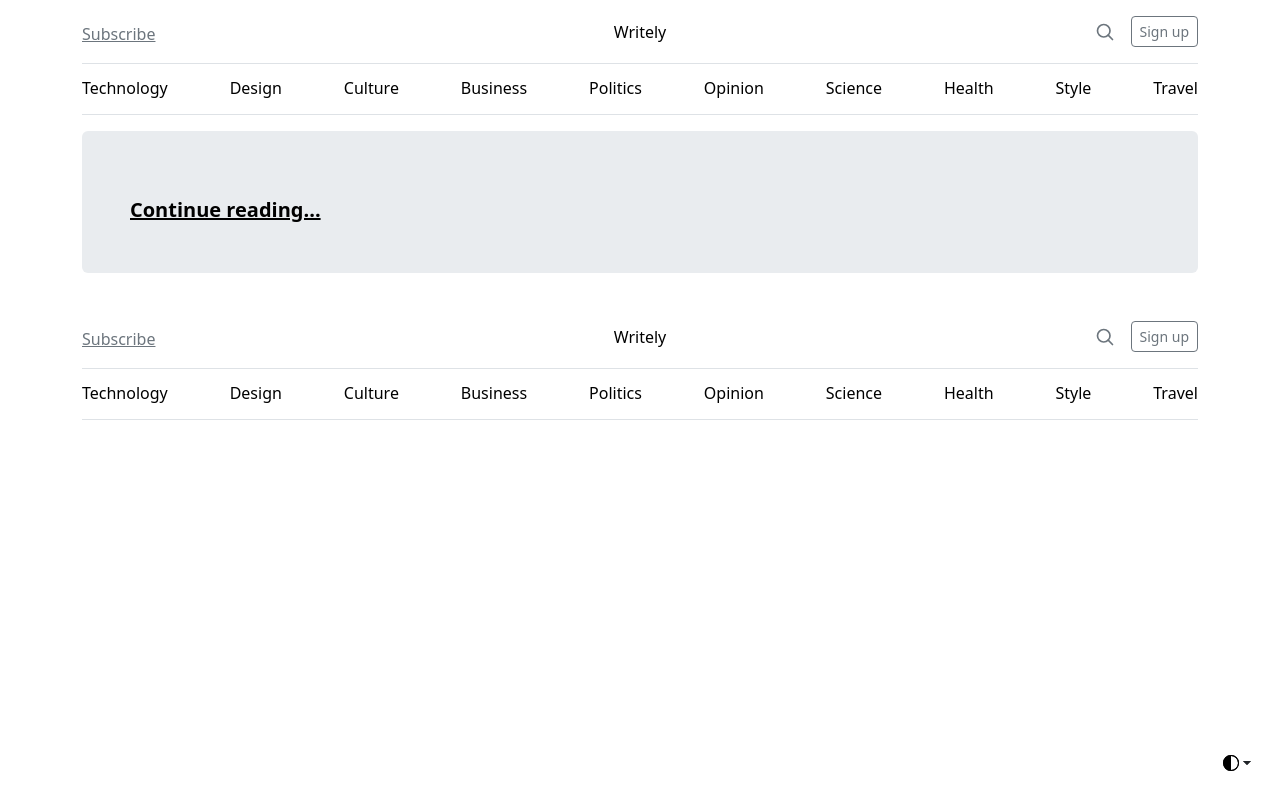
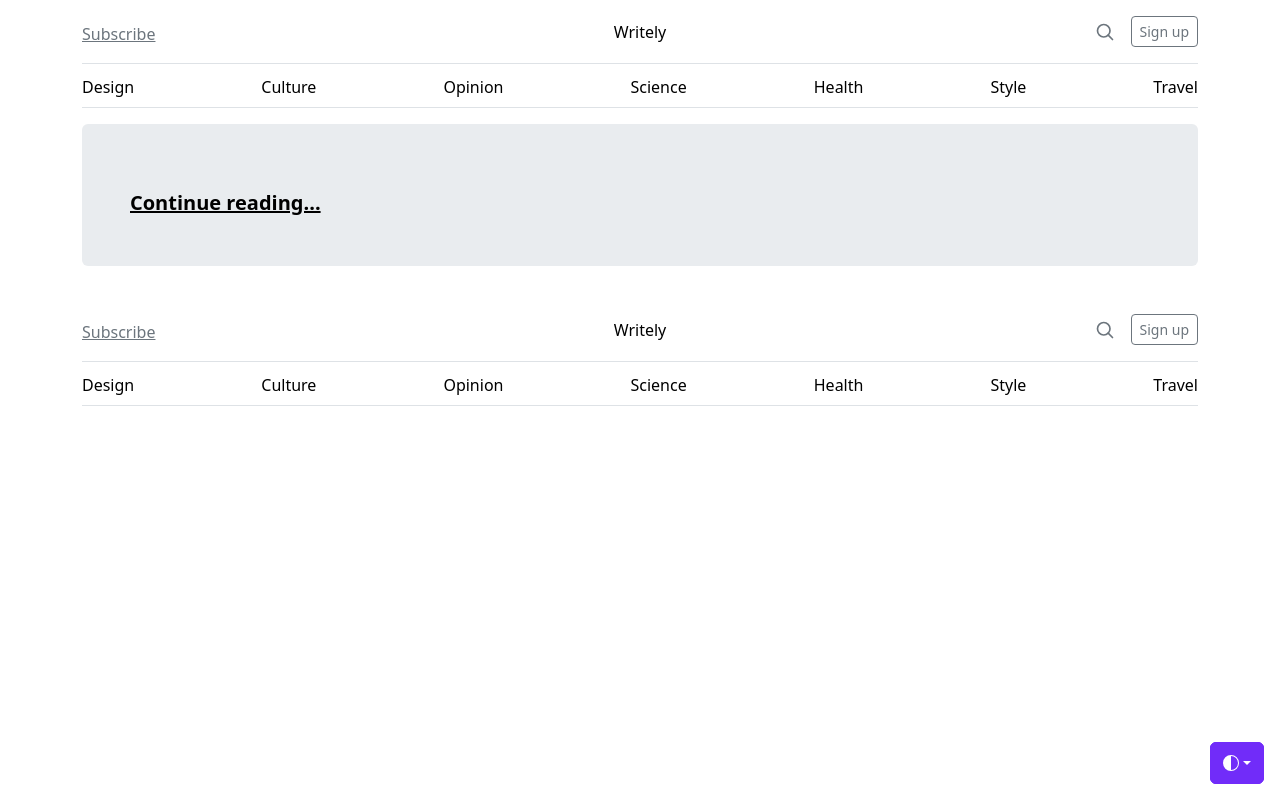
Before and after one commit to honeyBeexO/writely, a Django app: template blog/templates/blog/home.html in a window 1280 px wide. Run offline with Django 5.2, Linux system fonts and the light colour scheme; the template is opened without the code that fills it, so the values that code supplies are empty.

Commit message:
url and named routes

```diff
--- /dev/null
+++ b/blog/static/blog/styles.css
@@ -0,0 +1,78 @@
+.bd-placeholder-img {
+    font-size: 1.125rem;
+    text-anchor: middle;
+    -webkit-user-select: none;
+    -moz-user-select: none;
+    user-select: none;
+}
+
+@media (min-width: 768px) {
+    .bd-placeholder-img-lg {
+        font-size: 3.5rem;
+    }
+}
+
+.b-example-divider {
+    width: 100%;
+    height: 3rem;
+    background-color: rgba(0, 0, 0, 0.1);
+    border: solid rgba(0, 0, 0, 0.15);
+    border-width: 1px 0;
+    box-shadow:
+        inset 0 0.5em 1.5em rgba(0, 0, 0, 0.1),
+        inset 0 0.125em 0.5em rgba(0, 0, 0, 0.15);
+}
+
+.b-example-vr {
+    flex-shrink: 0;
+    width: 1.5rem;
+    height: 100vh;
+}
+
+.bi {
+    vertical-align: -0.125em;
+    fill: currentColor;
+}
+
+.nav-scroller {
+    position: relative;
+    z-index: 2;
+    height: 2.75rem;
+    overflow-y: hidden;
+}
+
+.nav-scroller .nav {
+    display: flex;
+    flex-wrap: nowrap;
+    padding-bottom: 1rem;
+    margin-top: -1px;
+    overflow-x: auto;
+    text-align: center;
+    white-space: nowrap;
+    -webkit-overflow-scrolling: touch;
+}
+
+.btn-bd-primary {
+    --bd-violet-bg: #712cf9;
+    --bd-violet-rgb: 112.520718, 44.062154, 249.437846;
+
+    --bs-btn-font-weight: 600;
+    --bs-btn-color: var(--bs-white);
+    --bs-btn-bg: var(--bd-violet-bg);
+    --bs-btn-border-color: var(--bd-violet-bg);
+    --bs-btn-hover-color: var(--bs-white);
+    --bs-btn-hover-bg: #6528e0;
+    --bs-btn-hover-border-color: #6528e0;
+    --bs-btn-focus-shadow-rgb: var(--bd-violet-rgb);
+    --bs-btn-active-color: var(--bs-btn-hover-color);
+    --bs-btn-active-bg: #5a23c8;
+    --bs-btn-active-border-color: #5a23c8;
+}
+
+.bd-mode-toggle {
+    z-index: 1500;
+}
+
+.bd-mode-toggle .dropdown-menu .active .bi {
+    display: block !important;
+}
--- a/blog/templates/blog/base.html
+++ b/blog/templates/blog/base.html
@@ -1,3 +1,4 @@
+{% load static %}
 <!doctype html>
 <!--[if lt IE 7]>      <html class="no-js lt-ie9 lt-ie8 lt-ie7"> <![endif]-->
 <!--[if IE 7]>         <html class="no-js lt-ie9 lt-ie8"> <![endif]-->
@@ -29,6 +30,7 @@
             href="https://fonts.googleapis.com/css?family=Playfair&#43;Display:700,900&amp;display=swap"
             rel="stylesheet"
         />
+        <link rel="stylesheet" href="{% static 'blog/styles.css' %}" />
     </head>
     <body>
         <!--[if lt IE 7]>
--- a/blog/templates/blog/base/header.html
+++ b/blog/templates/blog/base/header.html
@@ -124,12 +124,14 @@
     <header class="border-bottom lh-1 py-3">
         <div class="row flex-nowrap justify-content-between align-items-center">
             <div class="col-4 pt-1">
-                <a class="link-secondary" href="#">Subscribe</a>
+                <a class="link-secondary" href="{% url 'blog-home' %}"
+                    >Subscribe</a
+                >
             </div>
             <div class="col-4 text-center">
                 <a
                     class="blog-header-logo text-body-emphasis text-decoration-none"
-                    href="#"
+                    href="{% url 'blog-home' %}"
                     >Writely</a
                 >
             </div>
@@ -159,17 +161,8 @@
     </header>
     <div class="nav-scroller py-1 mb-3 border-bottom">
         <nav class="nav nav-underline justify-content-between">
-            <a class="nav-item nav-link link-body-emphasis" href="#"
-                >Technology</a
-            >
             <a class="nav-item nav-link link-body-emphasis" href="#">Design</a>
             <a class="nav-item nav-link link-body-emphasis" href="#">Culture</a>
-            <a class="nav-item nav-link link-body-emphasis" href="#"
-                >Business</a
-            >
-            <a class="nav-item nav-link link-body-emphasis" href="#"
-                >Politics</a
-            >
             <a class="nav-item nav-link link-body-emphasis" href="#">Opinion</a>
             <a class="nav-item nav-link link-body-emphasis" href="#">Science</a>
             <a class="nav-item nav-link link-body-emphasis" href="#">Health</a>
--- a/blog/views.py
+++ b/blog/views.py
@@ -14,4 +14,4 @@ def home(request):
     return render(request,'blog/home.html',context=context);
 
 def about(request):
-    return HttpResponse('<h1>About</h1>');
+    return HttpResponse("<h1>About</h1>");
```
